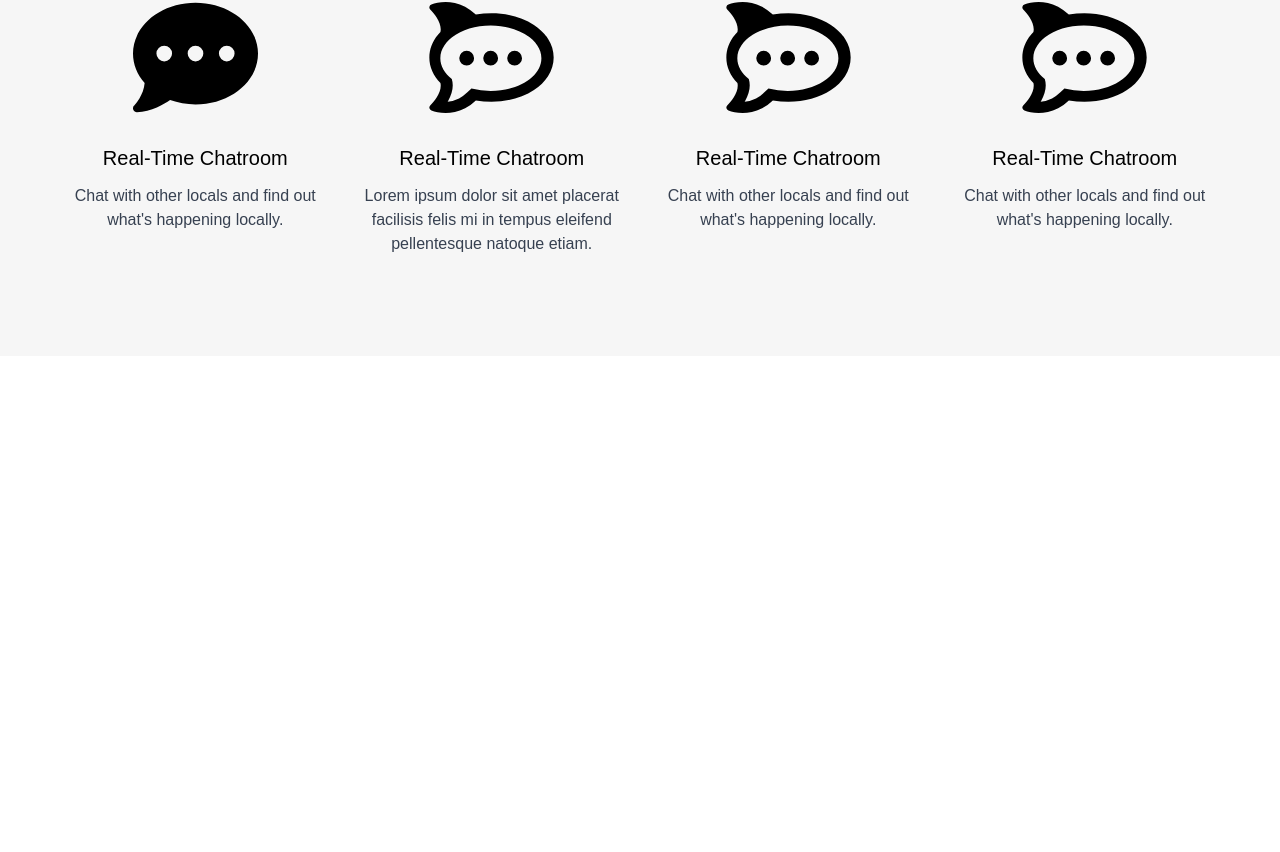
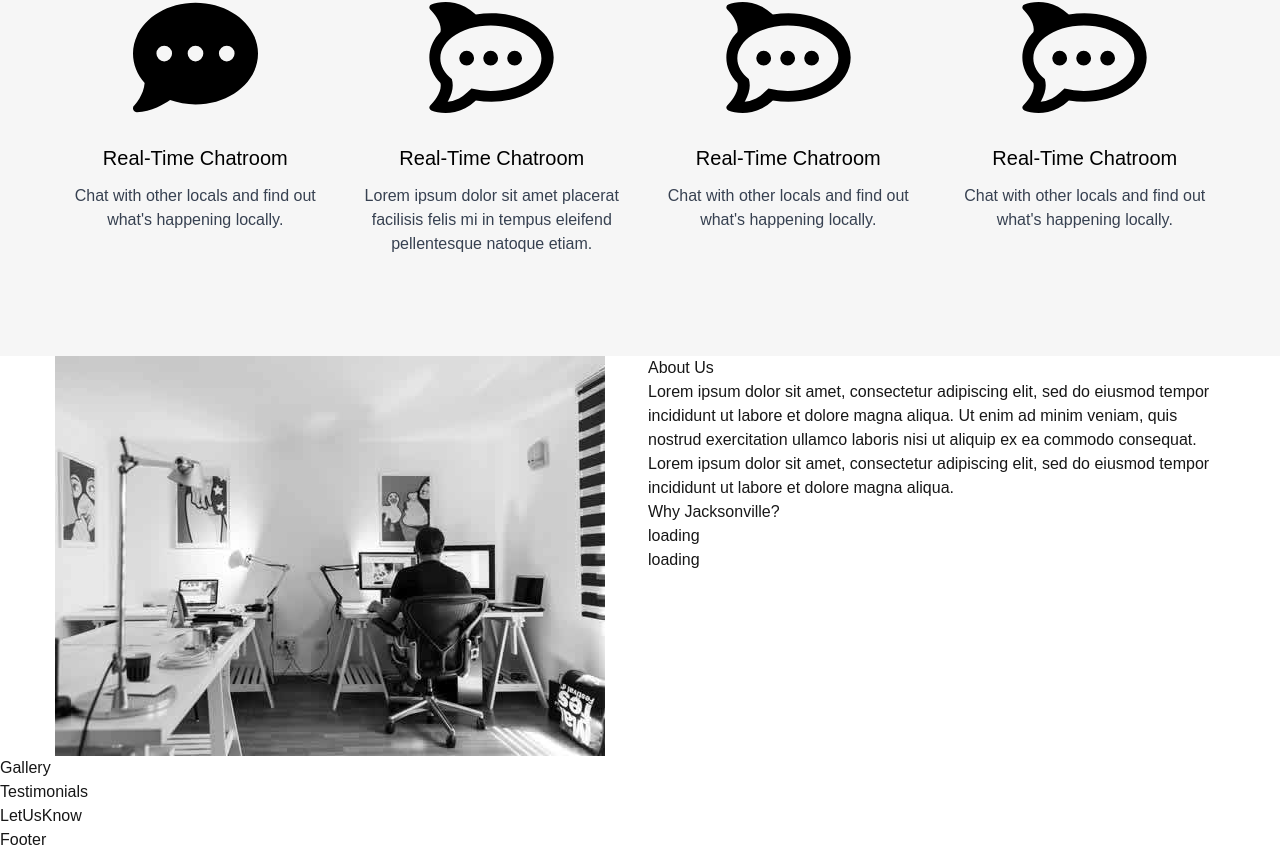
Before and after one commit to germixx/jaxnew, a Next.js app: page / in a window 1280 px wide. Shown: the part 981-1833 px from the top of the page. Before the commit the page ends 1337 px from the top, so only its background shows below. Built offline with nearby package versions, Linux system fonts and the light colour scheme.

Commit message:
initial new

```diff
--- a/app/page.js
+++ b/app/page.js
@@ -4,8 +4,13 @@ import { useState, useEffect } from 'react';
 
 import Image from "next/image";
 import NAVIGATION from '../components/FrontPage/navigation';
-import FRONTIMAGE from '../components/FrontPage/ImageSection'
-import FEATURES from '../components/FrontPage/Features'
+import FRONTIMAGE from '../components/FrontPage/ImageSection';
+import FEATURES from '../components/FrontPage/Features';
+import ABOUT from '../components/FrontPage/About';
+import GALLERY from '../components/FrontPage/Gallery';
+import TESTIMONIALS from '../components/FrontPage/Testimonials';
+import LETUSKNOW from '../components/FrontPage/LetUsKnow';
+import FOOTER from '../components/FrontPage/Footer';
 
 import JsonData from '../data.json';
 
@@ -50,6 +55,11 @@ export default function Home() {
               <NAVIGATION />
               <FRONTIMAGE />
               <FEATURES data={JsonData.Features}/>
+              <ABOUT />
+              <GALLERY />
+              <TESTIMONIALS />
+              <LETUSKNOW />
+              <FOOTER />
             </div>
           )
         }
--- /dev/null
+++ b/components/FrontPage/About.jsx
@@ -0,0 +1,38 @@
+'use client';
+
+import Image from 'next/image';
+
+const About = (props) => {
+    return (
+        <div id="about">
+          <div className="container">
+            <div className="grid sm:grid-cols-2 gap-4">
+              <div className=" column1">
+                <img src="/assets/about.jpg" className="img-responsive" alt="" />
+              </div>
+              <div className="colums-2">
+                <div className="about-text">
+                  <h2>About Us</h2>
+                  <p>Lorem ipsum dolor sit amet, consectetur adipiscing elit, sed do eiusmod tempor incididunt ut labore et dolore magna aliqua. Ut enim ad minim veniam, quis nostrud exercitation ullamco laboris nisi ut aliquip ex ea commodo consequat. Lorem ipsum dolor sit amet, consectetur adipiscing elit, sed do eiusmod tempor incididunt ut labore et dolore magna aliqua.</p>
+                  <h3>Why Jacksonville?</h3>
+                  <div className="list-style">
+                    <div className="col-lg-6 col-sm-6 col-xs-12">
+                      <ul>
+                        {props.data ? props.data.Why.map((d, i) => <li key={`${d}-${i}`}>{d}</li>) : 'loading'}
+                      </ul>
+                    </div>
+                    <div className="col-lg-6 col-sm-6 col-xs-12">
+                      <ul>
+                        {props.data ? props.data.Why2.map((d, i) => <li key={`${d}-${i}`}> {d}</li>) : 'loading'}
+                      </ul>
+                    </div>
+                  </div>
+                </div>
+              </div>
+            </div>
+          </div>
+        </div>
+      )
+}
+
+export default About;
--- /dev/null
+++ b/components/FrontPage/Footer.jsx
@@ -0,0 +1,9 @@
+'use client';
+
+const Footer = () => {
+  return (
+    <div>Footer</div>
+  )
+}
+
+export default Footer
--- /dev/null
+++ b/components/FrontPage/Gallery.jsx
@@ -0,0 +1,9 @@
+'use client';
+// https://tailwindflex.com/@r-thapa/image-grid
+const Gallery = () => {
+  return (
+    <div>Gallery</div>
+  )
+}
+
+export default Gallery
--- a/components/FrontPage/ImageSection.jsx
+++ b/components/FrontPage/ImageSection.jsx
@@ -1,5 +1,7 @@
 'use client';
-import Image from 'next/image'
+
+import Image from 'next/image';
+
 const ImageSection = (props) => {
   return (
     <div>
--- /dev/null
+++ b/components/FrontPage/LetUsKnow.jsx
@@ -0,0 +1,9 @@
+'use client';
+
+const LetUsKnow = () => {
+  return (
+    <div>LetUsKnow</div>
+  )
+}
+
+export default LetUsKnow;
--- /dev/null
+++ b/components/FrontPage/Testimonials.jsx
@@ -0,0 +1,9 @@
+'use client';
+
+const Testimonials = () => {
+  return (
+    <div>Testimonials</div>
+  )
+}
+
+export default Testimonials
--- a/components/FrontPage/navigation.jsx
+++ b/components/FrontPage/navigation.jsx
@@ -63,11 +63,11 @@ const Navigation = () => {
                         </div>
                     </nav>
                     <div id="mobileMenu" className="md:hidden hidden bg-white dark:bg-gray-800 transition-colors duration-300">
-                        <a href="#about" className="w-full text-center block py-2 px-4 text-lg hover:bg-gray-200 dark:hover:bg-gray-700 transition-colors duration-300 hover:text-red-300">Features</a>
+                        <a href="#features" className="w-full text-center block py-2 px-4 text-lg hover:bg-gray-200 dark:hover:bg-gray-700 transition-colors duration-300 hover:text-red-300">Features</a>
                         <a href="#about" className="w-full text-center block py-2 px-4 text-lg hover:bg-gray-200 dark:hover:bg-gray-700 transition-colors duration-300 hover:text-red-300">About</a>
-                        <a href="#projects" className="w-full text-center block py-2 px-4 text-lg hover:bg-gray-200 dark:hover:bg-gray-700 transition-colors duration-300 hover:text-red-300">Gallery</a>
+                        <a href="#gallery" className="w-full text-center block py-2 px-4 text-lg hover:bg-gray-200 dark:hover:bg-gray-700 transition-colors duration-300 hover:text-red-300">Gallery</a>
                         <a href="#contact" className="w-full text-center block py-2 px-4 text-lg hover:bg-gray-200 dark:hover:bg-gray-700 transition-colors duration-300 hover:text-red-300">Contact</a>
-                        <a href="#contact" className="w-full text-center block py-2 px-4 text-lg hover:bg-gray-200 dark:hover:bg-gray-700 transition-colors duration-300 hover:text-red-300">Login</a>
+                        <a href="#login" className="w-full text-center block py-2 px-4 text-lg hover:bg-gray-200 dark:hover:bg-gray-700 transition-colors duration-300 hover:text-red-300">Login</a>
                     </div>
                 </header>
             </div>
```
Also changed, not shown: public/assets/about.jpg (added).
